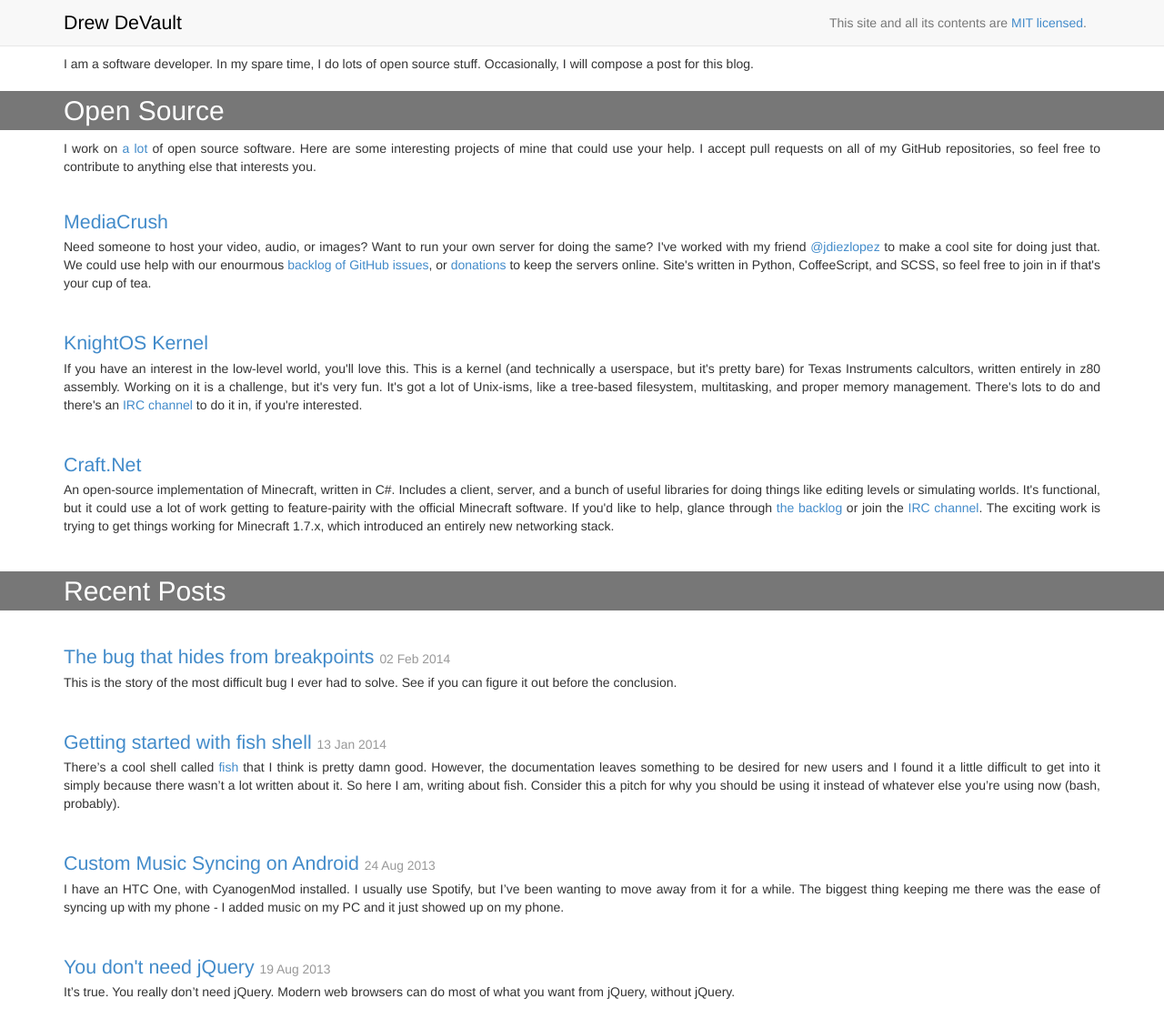
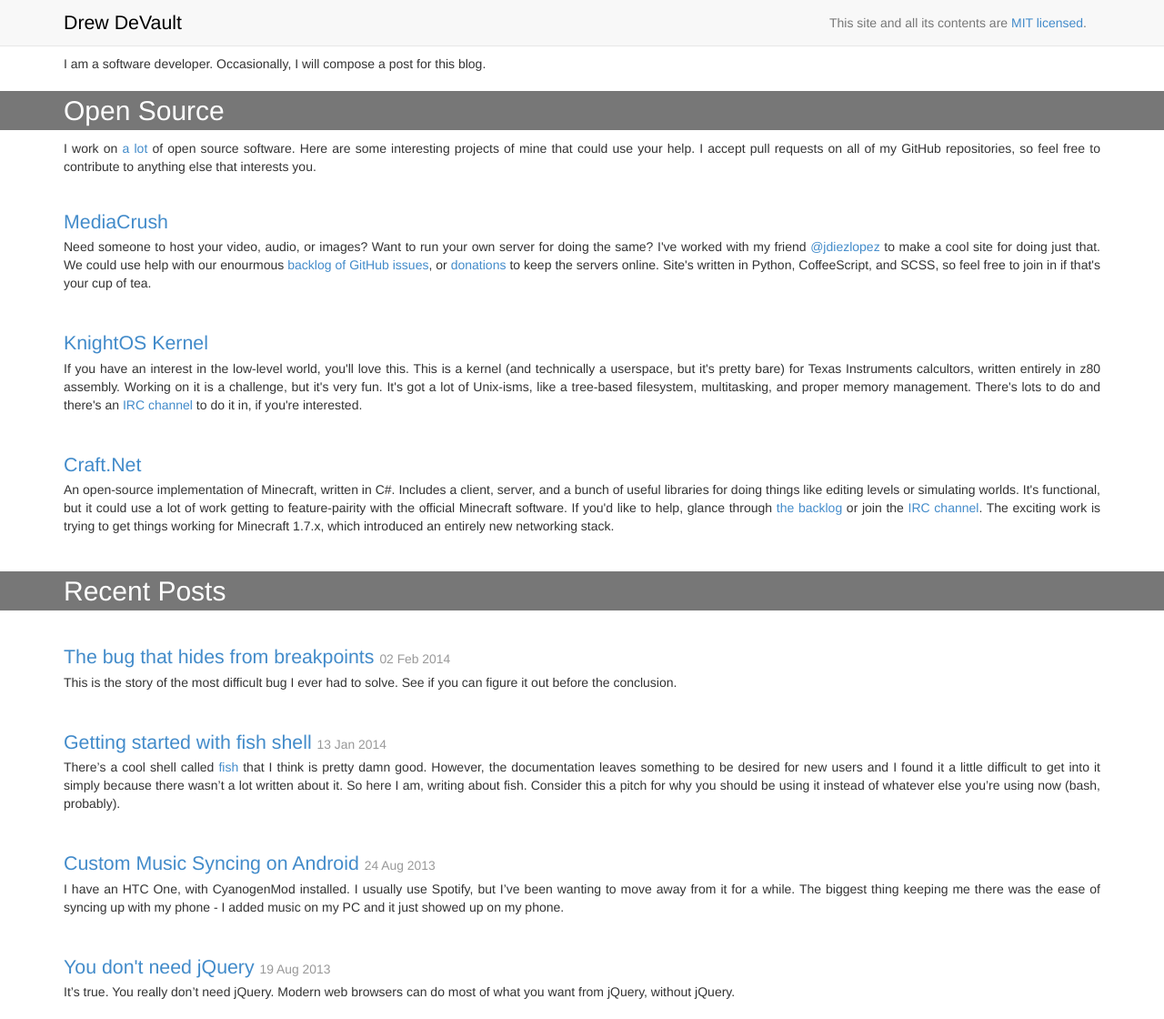
Before and after one commit to stormblog/sircmpwn.github.io, a Jekyll site: the page built from index.html, in a window 1280 px wide and 1120 px high. Shown: the whole window at 91% size. Built offline with Jekyll 4.4.1, drawn with Linux system fonts in a browser that asks for light colours.

Commit message:
Change wording

```diff
--- a/index.html
+++ b/index.html
@@ -3,8 +3,7 @@ layout: base
 title: Drew DeVault
 ---
 
-<p>I am a software developer. In my spare time, I do lots of open source stuff. Occasionally, I will
-compose a post for this blog.</p>
+<p>I am a software developer. Occasionally, I will compose a post for this blog.</p>
 
 <h2>Open Source</h2>
 
```
